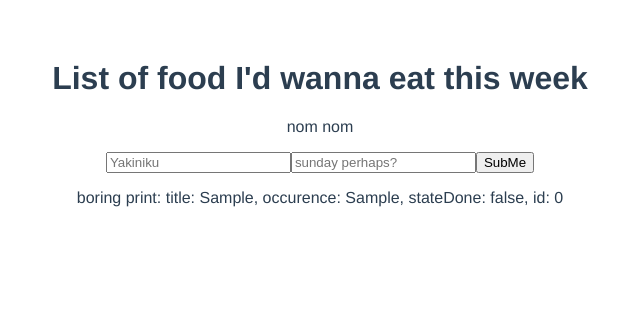
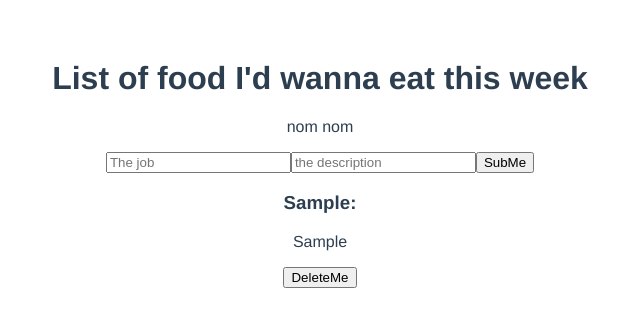
Before and after one commit to p-w-g/fried-ramen, a Vue app: page / in a window 1280 px wide. Both pictures are taken after typing "Sample", "Sample" into the empty fields and a click on the button "SubMe". Shown: the top 326 px of the page, without its empty margins (320-960 px from the left). Built offline with nearby package versions, Linux system fonts and the light colour scheme.

Commit message:
remove task feature implemented

```diff
--- a/package.json
+++ b/package.json
@@ -5,7 +5,8 @@
   "scripts": {
     "serve": "vue-cli-service serve",
     "build": "vue-cli-service build",
-    "lint": "vue-cli-service lint"
+    "lint": "vue-cli-service lint",
+    "lint-fix": "vue-cli-service lint --fix"
   },
   "repository": {
     "type": "git",
--- a/src/components/List.vue
+++ b/src/components/List.vue
@@ -11,28 +11,36 @@
         id="title"
         v-model="title"
         type="text"
-        placeholder="Yakiniku"
+        placeholder="The job"
       >
       <input
-        id="occurence"
-        v-model="occurence"
+        id="description"
+        v-model="description"
         type="text"
-        placeholder="sunday perhaps?"
+        placeholder="the description"
       >
       <button name="the-form">
         SubMe
       </button>
     </form>
     <div>
-      <p
-        v-for="obj in todos"
-        :id="'todo-' + obj.id"
+      <article
+        v-for="(obj, index) in todos"
+        :id="obj.id"
         :key="obj.id"
+        :title="obj.title"
         class="task-card"
-        @click="makeMeDone(obj.id)"
       >
-       boring print: title: {{ obj.title }}, occurence: {{ obj.occurence }}, stateDone: {{obj.isDone}}, id: {{obj.id}}
-      </p>
+        <h3>
+          {{ obj.title }}:
+        </h3>
+        <p>
+          {{ obj.description }}
+        </p>
+        <button @click="remove(index)">
+          DeleteMe
+        </button>
+      </article>
     </div>
   </div>
 </template>
@@ -46,7 +54,7 @@ export default {
   data: () => ({
     todos: [],
     title: '',
-    occurence: '',
+    description: '',
     id: 0,
     isDone: false,
   }),
@@ -54,7 +62,7 @@ export default {
     addNewTodoTask() {
       this.todos.push({
         title: this.title,
-        occurence: this.occurence,
+        description: this.description,
         id: this.id++,
         isDone: false,
       });
@@ -63,24 +71,25 @@ export default {
     },
     resetForm() {
       this.title = '';
-      this.occurence = '';
+      this.description = '';
     },
-    // makeMeDone(event){
+    // toggleDone(event){
     //   this.isDone = true;
-    //   console.log("Am I dun?: ", this.isDone, "from: ", event.target.id);
+    //   console.log('Is done?: ', this.isDone, 'from: ', event.target.id);
 
     // }
-    makeMeDone(passMeAnID){
+    toggleDone(passMeAnID) {
       this.isDone = true;
-      console.log("Am I dun?: ", this.isDone, "from: ", passMeAnID);
-
-    }
+      console.log('Is done?: ', this.isDone, 'from: ', passMeAnID);
+    },
+    remove(index) {
+      this.$delete(this.todos, index);
+    },
   },
 };
 </script>
 <style>
-
-.done{
+.done {
   background-color: #89b2db;
 }
 </style>
```
Also changed, not shown: 1 other file (tests, documents, lock files or other folders).
